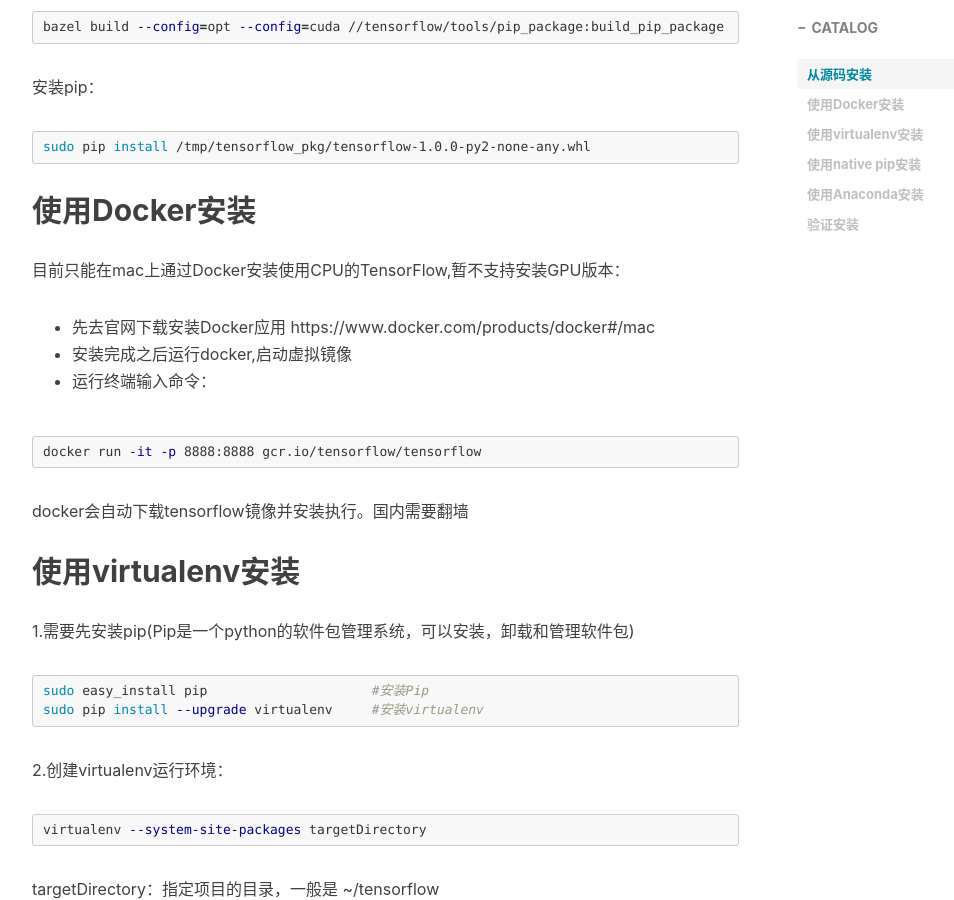
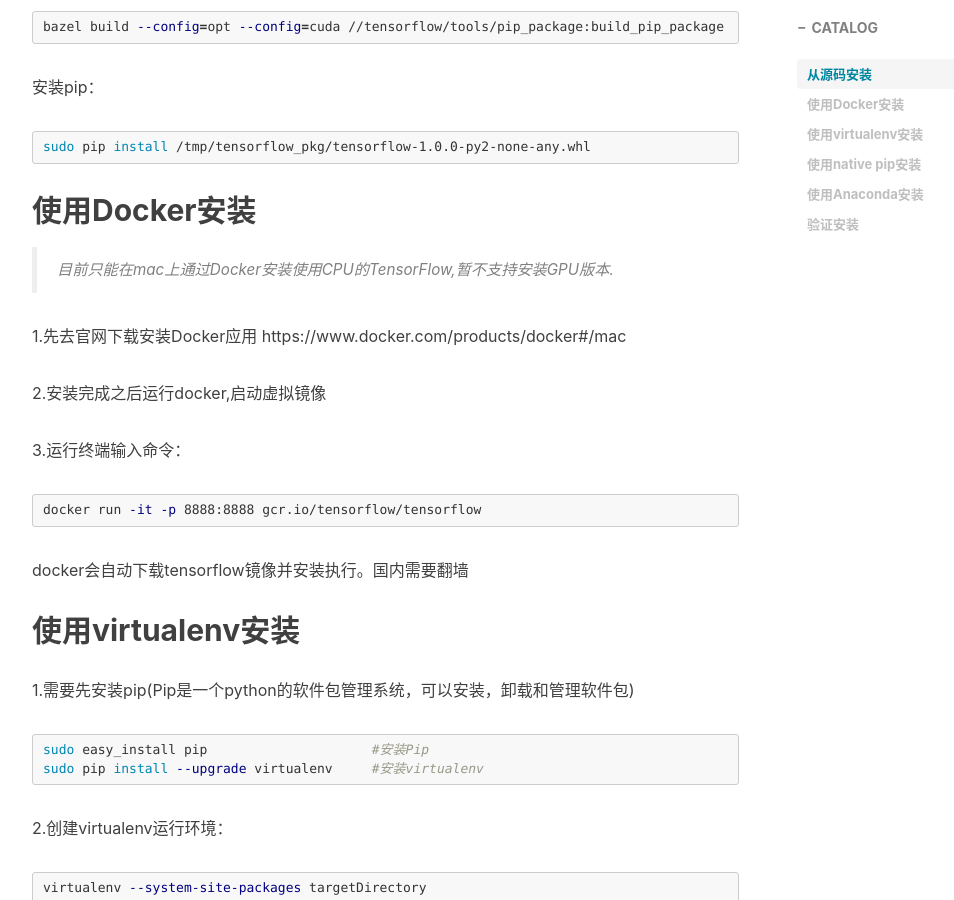
Before and after one commit to StevenDXC/Blog, a Jekyll site: the page built from _posts/2016-09-20-TensorFlow_install.md, in a window 1280 px wide and 900 px high, scrolled down 3242 px. Shown: the whole window, without its empty margins (233-1187 px from the left). Built offline with Jekyll 4.4.1, drawn with Linux system fonts in a browser that asks for light colours; nearby versions of some CDN libraries; Markdown is read by kramdown in place of the engine named in the settings; comment, search, counter and statistics services are not loaded; some of the changed text lies outside the part shown.

Commit message:
Update 2016-09-20-TensorFlow_install.md

````diff
--- a/_posts/2016-09-20-TensorFlow_install.md
+++ b/_posts/2016-09-20-TensorFlow_install.md
@@ -145,11 +145,13 @@
 
 ## 使用Docker安装
 
-目前只能在mac上通过Docker安装使用CPU的TensorFlow,暂不支持安装GPU版本：
+>目前只能在mac上通过Docker安装使用CPU的TensorFlow,暂不支持安装GPU版本.
 
-* 先去官网下载安装Docker应用 https://www.docker.com/products/docker#/mac
-* 安装完成之后运行docker,启动虚拟镜像
-* 运行终端输入命令：
+1.先去官网下载安装Docker应用 https://www.docker.com/products/docker#/mac
+
+2.安装完成之后运行docker,启动虚拟镜像
+
+3.运行终端输入命令：
 
 ```shell
 docker run -it -p 8888:8888 gcr.io/tensorflow/tensorflow
@@ -198,6 +200,7 @@
 ```
 
 TF_BINARY_URL：定义了TensorFlow python安装包的URL，通过系统的版本，python的版本和是否支持GPU来找到正确的URL，如在Python 3.4环境下安装cpu版本的命令为：
+
 ```shell
 pip3 install --upgrade \
  https://storage.googleapis.com/tensorflow/mac/cpu/tensorflow-1.0.0-py3-none-any.whl
@@ -236,15 +239,19 @@
 1.到官网下载Anaconda(https://www.continuum.io/downloads),下载Command Line Installer版本.
 
 2.打开终端输入命令安装：
+
 ```shell
 bash Anaconda2-4.3.0-MacOSX-x86_64.sh   #python2.7
 bash Anaconda3-4.3.0-MacOSX-x86_64.sh   #python 3.x
 ```
+
 3.创建执行环境
+
 ```shell
  conda create -n tensorflow
 ```
 4.激活TensorFlow
+
 ```shell
 source activate tensorflow
 (tensorflow)$  # Your prompt should change
@@ -267,6 +274,7 @@
 ```
 
 2.输入以下文本
+
 ```shell
 >>> import tensorflow as tf
 >>> hello = tf.constant('Hello, TensorFlow!')
````
Also changed, not shown: other parts of _posts/2016-09-20-TensorFlow_install.md (+1 -1 lines).
